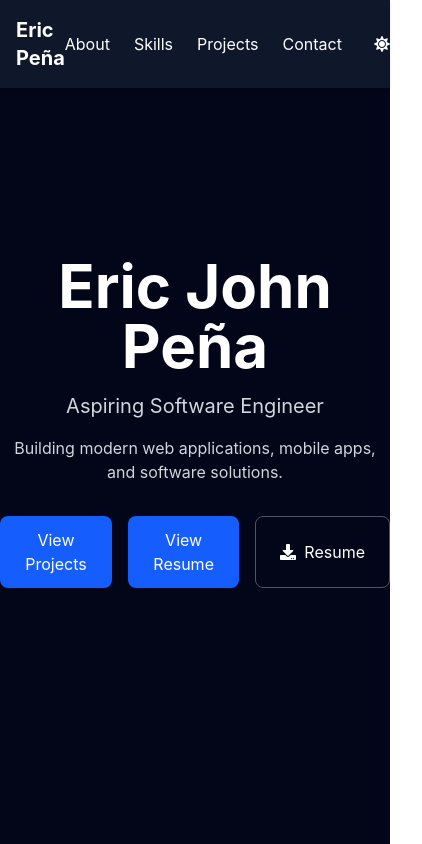
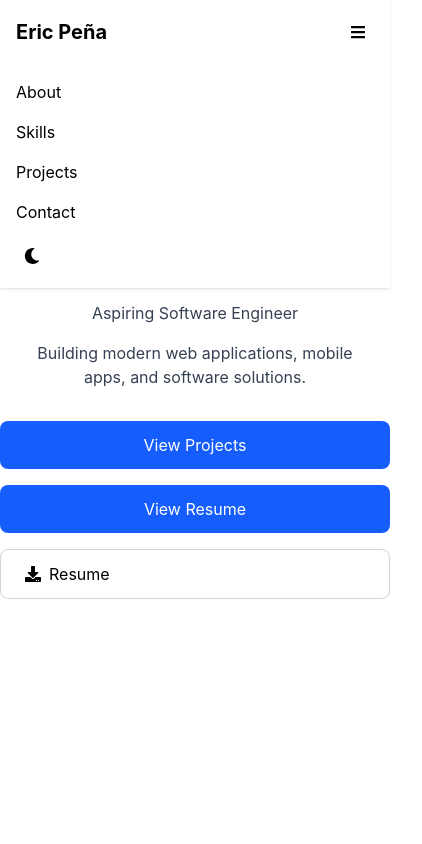
Before and after one commit to EricJohnPena/portfolio, a React app: page / in a window 390 px wide. Both pictures are taken after a click on the button 381 px from the left and 44 px from the top of the page. Shown: the top 844 px of the page, 422 px wide, since content can reach past the window. Built offline with nearby package versions, Linux system fonts and the light colour scheme; the HTML template or start-up script is replaced by a standard one.

Commit message:
improved mobile responsiveness

```diff
--- a/src/components/Contact.tsx
+++ b/src/components/Contact.tsx
@@ -27,9 +27,7 @@ export default function Contact() {
                 <p className="text-gray-700 dark:text-gray-300">
                     Cavite, Philippines
                 </p>
-
-            </div>
-            <div className="mt-6">
+<div className="mt-6">
                 <a
                     href="/resume/Eric_John_Pena_Resume.pdf"
                     download
@@ -50,6 +48,8 @@ export default function Contact() {
                     Download Resume
                 </a>
                 </div>
+            </div>
+
         </section>
     )
 }
--- a/src/components/Hero.tsx
+++ b/src/components/Hero.tsx
@@ -8,20 +8,40 @@ export default function Hero() {
                 text-black dark:text-white">
             <div className="text-center">
 
-                <h1 className="text-6xl font-bold">
+                <h1
+  className="
+    text-4xl
+    sm:text-5xl
+    md:text-6xl
+    lg:text-7xl
+    font-bold
+  "
+>
                     Eric John Peña
                 </h1>
 
-                <p className="text-xl text-gray-700 dark:text-gray-300 mt-4">
+                <p className="text-base text-gray-700 dark:text-gray-300 px-6 text-base
+    md:text-lg
+    max-w-2xl
+    mx-auto mt-4">
                     Aspiring Software Engineer
                 </p>
 
-                <p className="mt-4 max-w-xl mx-auto text-gray-700 dark:text-gray-300">
+                <p className="mt-4 text-gray-700 dark:text-gray-300 px-6
+    text-base
+    md:text-lg
+    max-w-2xl
+    mx-auto">
                     Building modern web applications,
                     mobile apps, and software solutions.
                 </p>
 
-                <div className="mt-8 flex gap-4 justify-center">
+                <div className="mt-8
+    flex
+    flex-col
+    sm:flex-row
+    gap-4
+    justify-center">
 
                     <a
                         href="#projects"
--- a/src/components/Navbar.tsx
+++ b/src/components/Navbar.tsx
@@ -1,8 +1,10 @@
-import { FaMoon, FaSun } from "react-icons/fa";
+import { FaBars, FaMoon, FaSun } from "react-icons/fa";
+import { useState } from "react";
 import { useTheme } from "../context/ThemeContext";
 
 export default function Navbar() {
   const { theme, toggleTheme } = useTheme();
+  const [menuOpen, setMenuOpen] = useState(false);
 
   return (
     <nav
@@ -17,33 +19,61 @@ export default function Navbar() {
         className="
         max-w-6xl mx-auto
         px-4 py-4
-        flex justify-between items-center"
+        flex flex-col gap-4 md:flex-row md:items-center md:justify-between"
       >
-        <h1 className="font-bold text-xl">
-        <a href="#">
-          Eric Peña
-        </a>
-        </h1>
-
-        <div className="flex gap-6 items-center">
-          <a href="#about" className="hover:text-blue-600 dark:hover:text-blue-400">About</a>
-          <a href="#skills" className="hover:text-blue-600 dark:hover:text-blue-400">Skills</a>
-          <a href="#projects" className="hover:text-blue-600 dark:hover:text-blue-400">Projects</a>
-          <a href="#contact" className="hover:text-blue-600 dark:hover:text-blue-400">Contact</a>
+        <div className="flex items-center justify-between gap-4 w-full md:w-auto">
+          <h1 className="font-bold text-xl">
+            <a href="#">Eric Peña</a>
+          </h1>
 
           <button
-            onClick={toggleTheme}
-            className="
-              p-2 rounded-lg
-              hover:bg-gray-200
-              dark:hover:bg-slate-700
-              transition"
+            onClick={() => setMenuOpen((prev) => !prev)}
+            className="md:hidden p-2 rounded-lg hover:bg-gray-200 dark:hover:bg-slate-700 transition"
+            aria-label="Toggle navigation menu"
+            aria-expanded={menuOpen}
           >
-            {theme === "light" ? (
-              <FaMoon />
-            ) : (
-              <FaSun />
-            )}
+            <FaBars />
+          </button>
+        </div>
+
+        <div className={`flex flex-col gap-4 mt-4 md:mt-0 md:flex-row md:items-center md:justify-end md:gap-6 ${menuOpen ? "block" : "hidden"} md:flex`}>
+          <a
+            href="#about"
+            className="hover:text-blue-600 dark:hover:text-blue-400"
+            onClick={() => setMenuOpen(false)}
+          >
+            About
+          </a>
+          <a
+            href="#skills"
+            className="hover:text-blue-600 dark:hover:text-blue-400"
+            onClick={() => setMenuOpen(false)}
+          >
+            Skills
+          </a>
+          <a
+            href="#projects"
+            className="hover:text-blue-600 dark:hover:text-blue-400"
+            onClick={() => setMenuOpen(false)}
+          >
+            Projects
+          </a>
+          <a
+            href="#contact"
+            className="hover:text-blue-600 dark:hover:text-blue-400"
+            onClick={() => setMenuOpen(false)}
+          >
+            Contact
+          </a>
+
+          <button
+            onClick={() => {
+              toggleTheme();
+              setMenuOpen(false);
+            }}
+            className="self-start md:self-auto p-2 rounded-lg hover:bg-gray-200 dark:hover:bg-slate-700 transition"
+          >
+            {theme === "light" ? <FaMoon /> : <FaSun />}
           </button>
         </div>
       </div>
--- a/src/components/ProjectCard.tsx
+++ b/src/components/ProjectCard.tsx
@@ -71,6 +71,8 @@ export default function ProjectCard({
     className="
       w-full
       h-52
+      md:h-52
+      lg:h-56
       object-contain
       p-4
     "
--- a/src/components/ProjectModal.tsx
+++ b/src/components/ProjectModal.tsx
@@ -1,5 +1,5 @@
 import { motion, AnimatePresence } from "framer-motion";
-import { FaTimes, FaChevronLeft, FaChevronRight, FaGithub, FaExternalLinkAlt } from "react-icons/fa";
+import { FaTimes, FaChevronLeft, FaChevronRight} from "react-icons/fa";
 import { useEffect, useState } from "react";
 
 interface Screenshot {
@@ -130,7 +130,8 @@ export default function ProjectModal({
                 alt={selectedScreenshot.caption || project.title}
                 className="
                   w-full
-                  h-full
+                  h-56
+  md:h-[400px]
                   object-contain
                   p-4
                 "
--- a/src/components/Projects.tsx
+++ b/src/components/Projects.tsx
@@ -151,7 +151,8 @@ export default function Projects() {
     <section
       id="projects"
       className="
-        py-24
+        py-16
+    md:py-24
         bg-gray-50 dark:bg-slate-900
       "
     >
@@ -221,10 +222,10 @@ export default function Projects() {
             onClick={prevSlide}
             className="
               absolute
-              left-0
+              left-2 sm:left-0
               top-1/2
               -translate-y-1/2
-              -translate-x-14
+              sm:-translate-x-14
               rounded-full
               bg-blue-600 text-white
               p-3
@@ -242,10 +243,10 @@ export default function Projects() {
             onClick={nextSlide}
             className="
               absolute
-              right-0
+              right-2 sm:right-0
               top-1/2
               -translate-y-1/2
-              translate-x-14
+              sm:translate-x-14
               rounded-full
               bg-blue-600 text-white
               p-3
```
